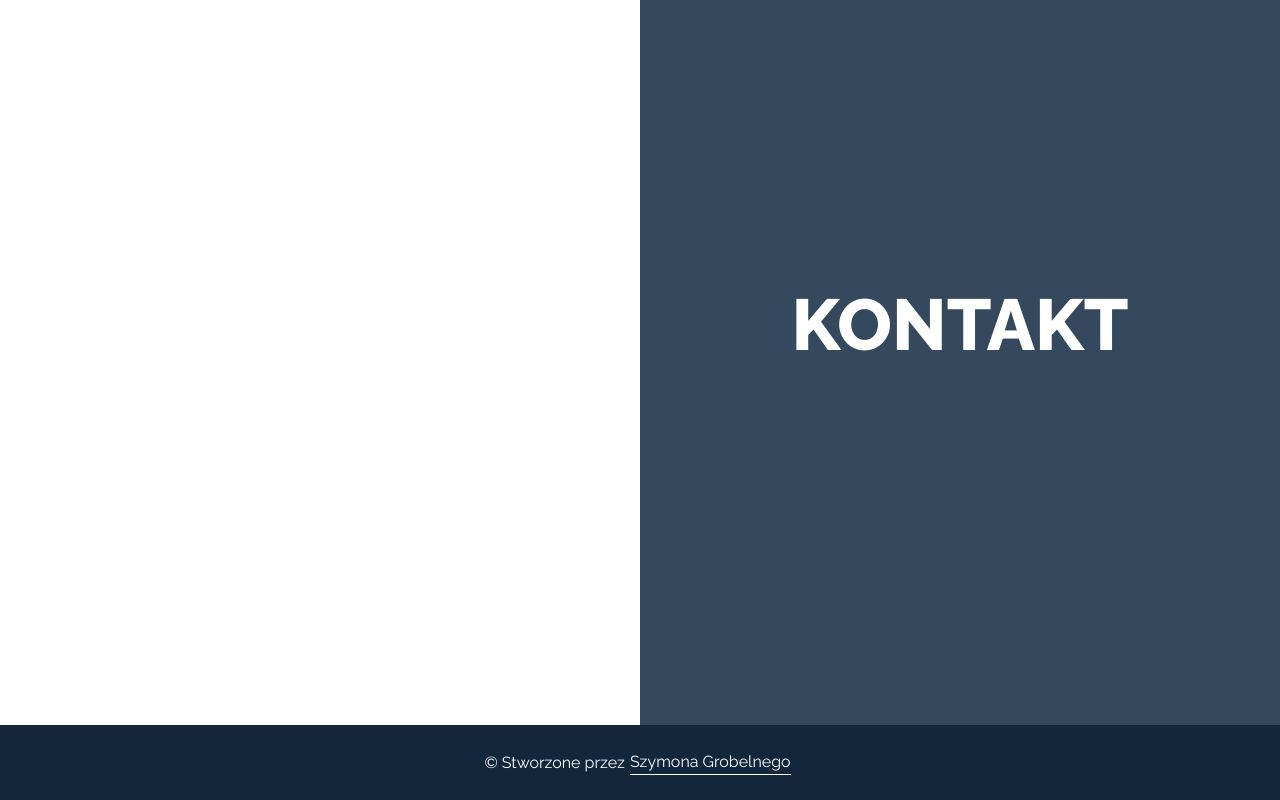
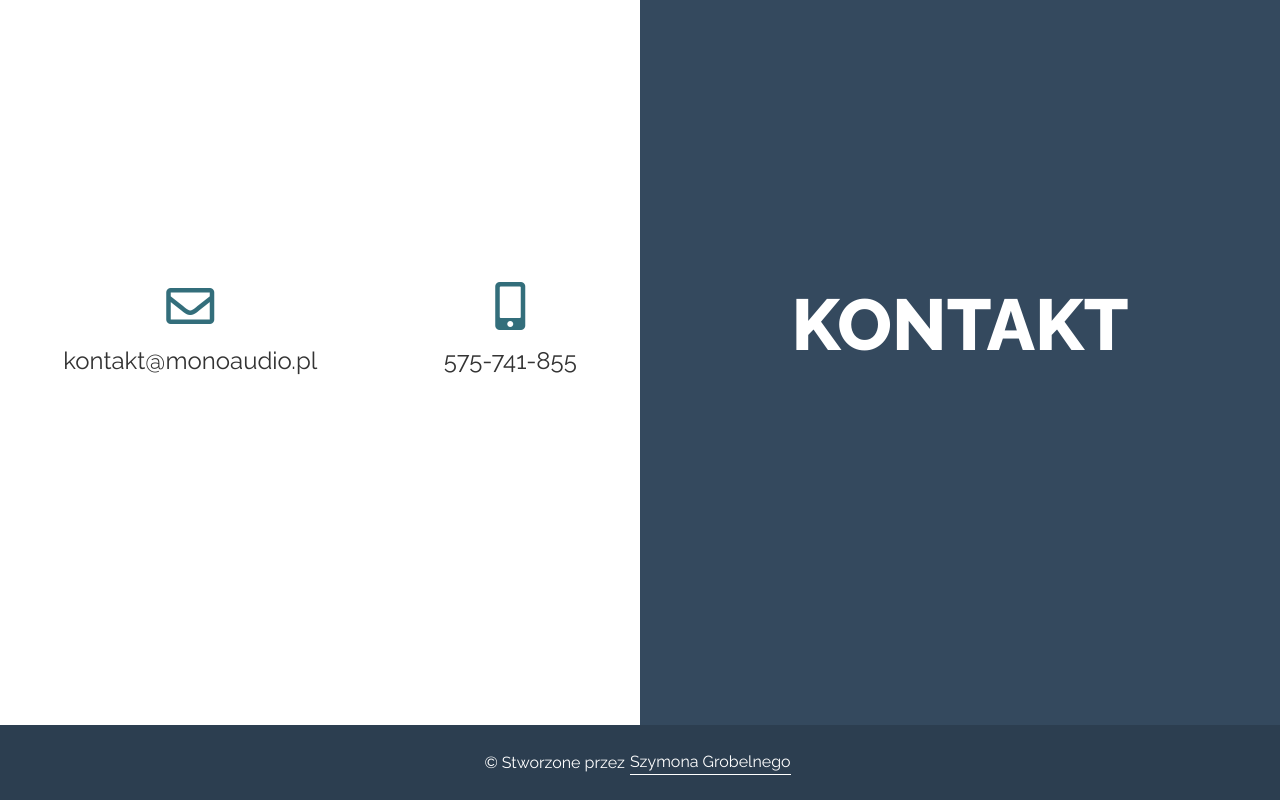
Before and after one commit to SG-WebDev/monoaudio, a website: page index.html in a window 1280 px wide. Shown: the part 3275-4075 px from the top of the page. Drawn offline with nearby package versions, Linux system fonts and the light colour scheme.

Commit message:
contact section - styles

```diff
--- a/index.html
+++ b/index.html
@@ -105,7 +105,7 @@
     </section>
     <section class="section contact">
         <div class="row flex-grow-1 no-gutters">
-            <div class="col-12 col-md-6 d-flex">
+            <div class="col-12 col-md-6">
                 <article class="contact__Content">
                     <a class="contact__Item" href="mailto:kontakt@monoaudio.pl">
                         <span class="contact__ItemIcon">
--- a/scss/main.scss
+++ b/scss/main.scss
@@ -2,7 +2,7 @@ $white: #ffffff;
 $gray: #333333;
 $lightGray: #bbbbbb;
 $main: #34495e;
-$mainDark: #12273c;
+$mainDark: #2c3e50;
 $alt: #336e7b;
 
 @mixin font {
@@ -105,6 +105,35 @@ body {
   }
 }
 
+.contact {
+  &__Content {
+    display: flex;
+    align-items: center;
+    justify-content: space-around;
+    width: 100%;
+    height: 100%;
+  }
+  &__Item {
+    display: flex;
+    flex-direction: column;
+    align-items: center;
+    justify-content: center;
+    transition: all 0.25s ease-in-out;
+    &:hover {
+      text-decoration: none;
+      transform: scale(1.1);
+    }
+  }
+  &__ItemIcon {
+    color: $alt;
+    font-size: 3em;
+  }
+  &__ItemText {
+    font-size: 1.5em;
+    color: $gray;
+  }
+}
+
 .footer {
   background-color: $mainDark;
   padding: 25px;
```
Also changed, not shown: css/desktop.css, css/mobile.css.
